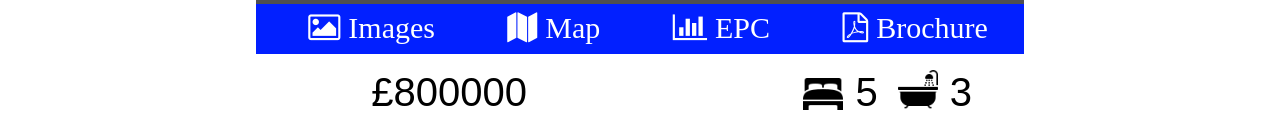
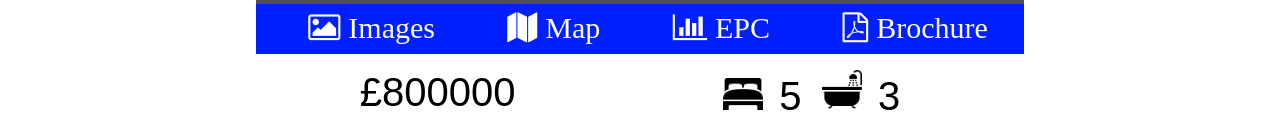
Before and after one commit to ervin456/olympus-estate-agents, a React (Create React App) app: page /list/1 in a window 1280 px wide. Shown: the part 798-932 px from the top of the page. Built offline with nearby package versions, Linux system fonts and the light colour scheme; grey boxes are pictures that could not be loaded.

Commit message:
starting filter

```diff
--- a/src/pages/ProductDetails.js
+++ b/src/pages/ProductDetails.js
@@ -50,6 +50,7 @@ export default function ProductDetails() {
       </div>
       <div className="product-price-rooms-combine">
         <div className="product-details-price">£{product.price}</div>
+        <div className="prduct-details-rooms-numbers-combine">
           <img
             className="product-details-room-icon-bedroom"
             src="/icons8-bed-50.png"
@@ -66,6 +67,7 @@ export default function ProductDetails() {
           <span className="product-details-number-of-rooms">
             {product.nrOfBathrooms}
           </span>
+        </div>
       </div>
       <div className="product-details-long-descpirption">
         {product.productDescription}
--- a/src/pages/ProductList.js
+++ b/src/pages/ProductList.js
@@ -1,12 +1,31 @@
 import { ProductCard } from "../components/ProductCard/ProductCard";
 import { useState, useEffect } from "react";
 import { PRODUCT_DATA } from "../utils/productMockedData";
+import { useSearchParams } from "react-router-dom";
 
 export default function ProductList() {
   const [productList, setProductList] = useState([]);
   useEffect(() => {
     setProductList(PRODUCT_DATA);
   }, []);
+
+  const [maxPriceQueryParam, setmaxPriceQueryParam] = useState();
+  const [searchParams, setSearchParams] = useSearchParams();
+  useEffect(() => {
+    setmaxPriceQueryParam(searchParams.get("maxPrice"));
+  }, [searchParams]);
+
+  useEffect(() => {
+    let tempFilteredList = [...productList];
+
+    if (maxPriceQueryParam) {
+      tempFilteredList = tempFilteredList.filter((product, index) => {
+        return product.price <= maxPriceQueryParam;
+      });
+
+      setProductList(tempFilteredList);
+    }
+  }, [maxPriceQueryParam]);
 
   return (
     <div className="product-list-page">
--- a/src/pages/Search.js
+++ b/src/pages/Search.js
@@ -8,6 +8,8 @@ import {
   TYPE,
 } from "../utils/constants";
 import { CustomButton } from "../components/CustomButton/CustomButton";
+import { useSearchParams } from "react-router-dom";
+
 export default function Search() {
   const [locations, setLocations] = useState([]);
   const [maxPrice, setmaxPrice] = useState([]);
--- a/src/styles.css
+++ b/src/styles.css
@@ -463,19 +463,7 @@ body {
 .product-details-price{
     font-size: 40px;
     display: flex;
-    @media screen and (min-width:0px) and (max-width:390px) {
-        font-size: 24px;
-        margin-left: 12px;
-        margin-right: 180px;
-    }
-    @media screen and (min-width:391px) and (max-width:820px) {
-        margin-left: 10%;
-        margin-right: 40%;
-    }
-    @media only screen and (min-width: 821px) {
-        margin-left: 15%;
-        margin-right: 36%;
-	}
+
 }
 
 .product-details-room-icon-bedroom{
@@ -497,6 +485,7 @@ body {
 
 .product-price-rooms-combine{
     display:flex;
+    justify-content: space-around;
     margin-top: 16px;
     margin-bottom: 16px;
 }
--- a/src/utils/productMockedData.js
+++ b/src/utils/productMockedData.js
@@ -1,6 +1,10 @@
 export const PRODUCT_DATA = [
   {
     id: "1",
+    address: {
+      town: "",
+      street: "",
+    },
     imageURL:
       "https://www.bhg.com/thmb/H9VV9JNnKl-H1faFXnPlQfNprYw=/1799x0/filters:no_upscale():strip_icc()/white-modern-house-curved-patio-archway-c0a4a3b3-aa51b24d14d0464ea15d36e05aa85ac9.jpg",
     productDisplayName:
```
Lines whose indentation alone changed are shown as unchanged.
